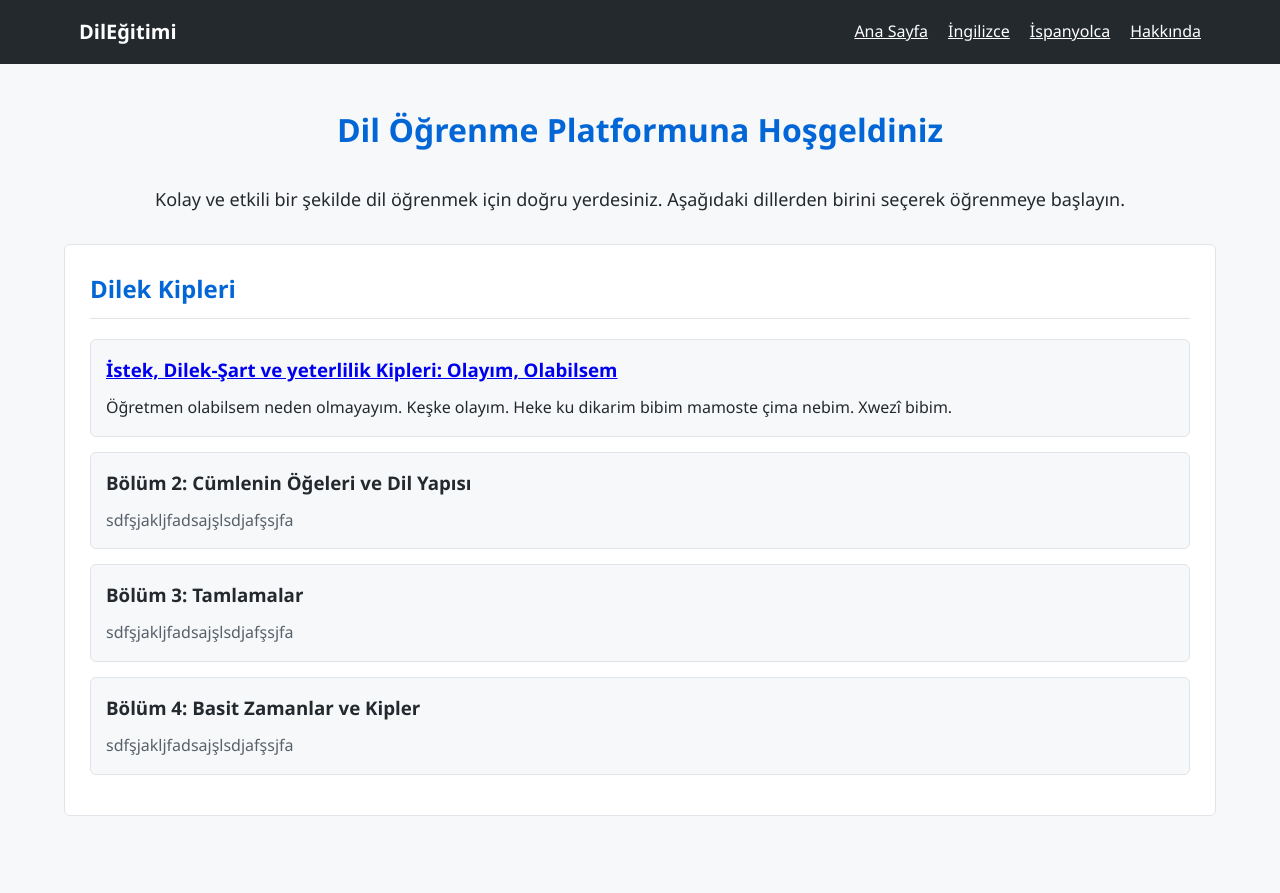
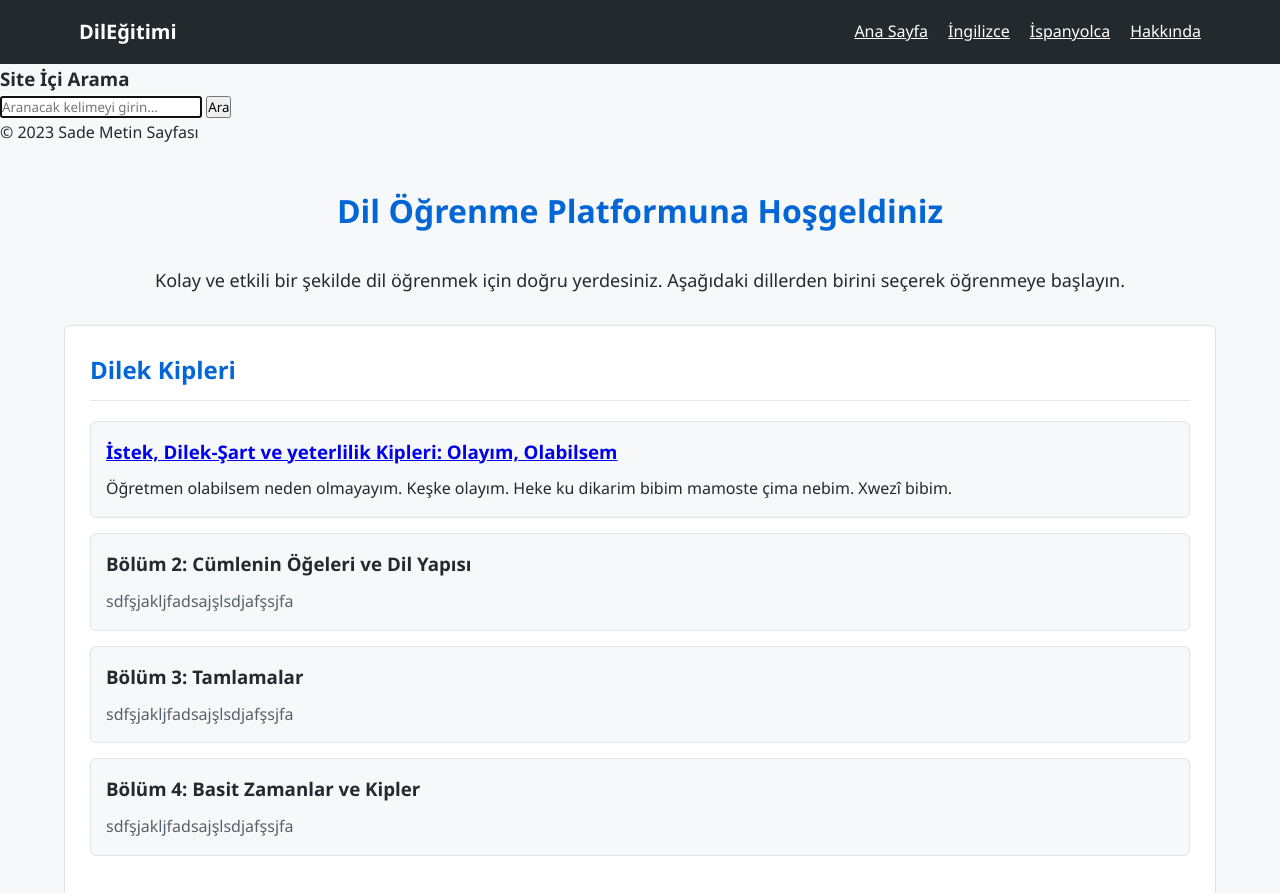
Before and after one commit to academiaturkiye/academiaturkiye.github.io, a plain HTML site: page atm/atm-1/dilekkipleri.html in a window 1280 px wide. Shown: the top 893 px of the page. Drawn offline with Linux system fonts and the light colour scheme.

Commit message:
Update dilekkipleri.html

```diff
--- a/atm/atm-1/dilekkipleri.html
+++ b/atm/atm-1/dilekkipleri.html
@@ -227,6 +227,112 @@
         </div>
     </header>
 
+
+
+
+
+
+
+
+ <!-- Arama Kutusu -->
+    <div class="search-container">
+        <h3>Site İçi Arama</h3>
+        <input type="text" class="search-box" id="searchInput" placeholder="Aranacak kelimeyi girin...">
+        <button class="search-button" onclick="performSearch()">Ara</button>
+
+        <div class="search-results" id="searchResults">
+            <!-- Arama sonuçları burada görünecek -->
+        </div>
+    </div>
+
+    <div class="footer">
+        <p>© 2023 Sade Metin Sayfası</p>
+    </div>
+
+    <script>
+        // Basit arama işlevselliği
+        function performSearch() {
+            const searchTerm = document.getElementById('searchInput').value.toLowerCase().trim();
+            const resultsContainer = document.getElementById('searchResults');
+
+            // Arama kutusu boşsa uyarı ver
+            if (searchTerm === '') {
+                alert('Lütfen bir arama terimi girin.');
+                return;
+            }
+
+            // Sayfa içeriğini al
+            const pageContent = document.body.innerText.toLowerCase();
+
+            // Arama sonuçlarını temizle
+            resultsContainer.innerHTML = '';
+
+            // Arama terimini içeren paragrafları bul
+            const paragraphs = document.querySelectorAll('p');
+            let foundResults = false;
+
+            paragraphs.forEach((paragraph, index) => {
+                if (paragraph.innerText.toLowerCase().includes(searchTerm)) {
+                    foundResults = true;
+                    const resultItem = document.createElement('div');
+                    resultItem.className = 'result-item';
+
+                    // Paragrafın ilk 100 karakterini al
+                    const contentPreview = paragraph.innerText.substring(0, 100) + '...';
+
+                    resultItem.innerHTML = `
+                        <strong>Sonuç ${index + 1}:</strong><br>
+                        ${contentPreview}<br>
+                        <em>Sayfa içeriğinde bulundu</em>
+                    `;
+
+                    resultsContainer.appendChild(resultItem);
+                }
+            });
+
+            // Sonuç bulunamazsa mesaj göster
+            if (!foundResults) {
+                const noResults = document.createElement('div');
+                noResults.className = 'no-results';
+                noResults.textContent = `"${searchTerm}" için hiç sonuç bulunamadı.`;
+                resultsContainer.appendChild(noResults);
+            }
+
+            // Arama sonuçlarını göster
+            resultsContainer.style.display = 'block';
+        }
+
+        // Enter tuşu ile arama yapma
+        document.getElementById('searchInput').addEventListener('keypress', function(event) {
+            if (event.key === 'Enter') {
+                performSearch();
+            }
+        });
+
+        // Sayfa yüklendiğinde arama kutusuna odaklan
+        window.onload = function() {
+            document.getElementById('searchInput').focus();
+        };
+    </script>
+
+
+
+
+
+
+
+
+
+
+
+
+
+
+
+
+
+
+
     <!-- Ana İçerik -->
     <main class="main-content container">
         <h1 class="page-title">Dil Öğrenme Platformuna Hoşgeldiniz</h1>
```
